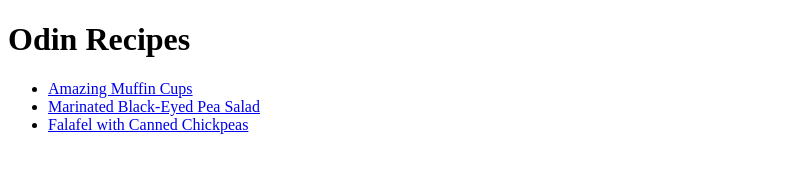
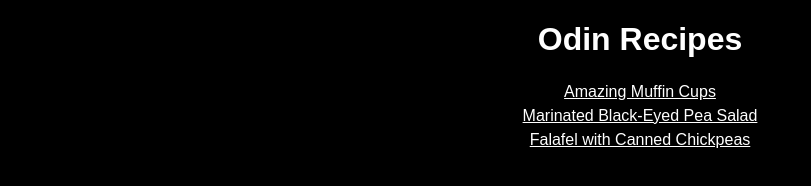
Before and after one commit to leekelley714/odin-recipes, a plain HTML site: page index.html in a window 1280 px wide. Shown: the whole page, without its empty margins (0-811 px from the left). Drawn offline with Linux system fonts and the light colour scheme.

Commit message:
Update Odin Recipes Project with CSS styling

```diff
--- a/index.html
+++ b/index.html
@@ -3,11 +3,12 @@
 <head>
     <meta charset="UTF-8">
     <meta name="viewport" content="width=device-width, initial-scale=1.0">
+    <link rel="stylesheet" href="./styles.css">
     <title>Recipes - The Odin Project</title>
 </head>
 <body>
     <h1>Odin Recipes</h1>
-    <ul>
+    <ul class="no-bullets">
         <li><a href="./recipes/muffin-cups.html">Amazing Muffin Cups</a></li>
         <li><a href="./recipes/black-eyed-pea-salad.html">Marinated Black-Eyed Pea Salad</a></li>
         <li><a href="./recipes/falafel.html">Falafel with Canned Chickpeas</a></li>
--- /dev/null
+++ b/styles.css
@@ -0,0 +1,33 @@
+body {
+    background-color: black;
+    color: white;
+    font-family: Arial, Helvetica, sans-serif;
+    margin-left: 10%;
+    margin-right: 10%;
+}
+
+h1 {
+    text-align: center;
+}
+
+a {
+    color: white;
+}
+
+img {
+    border-radius: 10%;
+    display: block;
+    margin: auto;
+}
+
+.no-bullets {
+    text-align: center;
+    list-style: none;
+    padding: 0;
+    margin: 0;
+    line-height: 1.5rem;
+}
+
+.nav-home {
+    text-align: center;
+}
```
Also changed, not shown: recipes/black-eyed-pea-salad.html (+2 -1 lines), recipes/falafel.html (+2 -1 lines), recipes/muffin-cups.html (+2 -1 lines).
